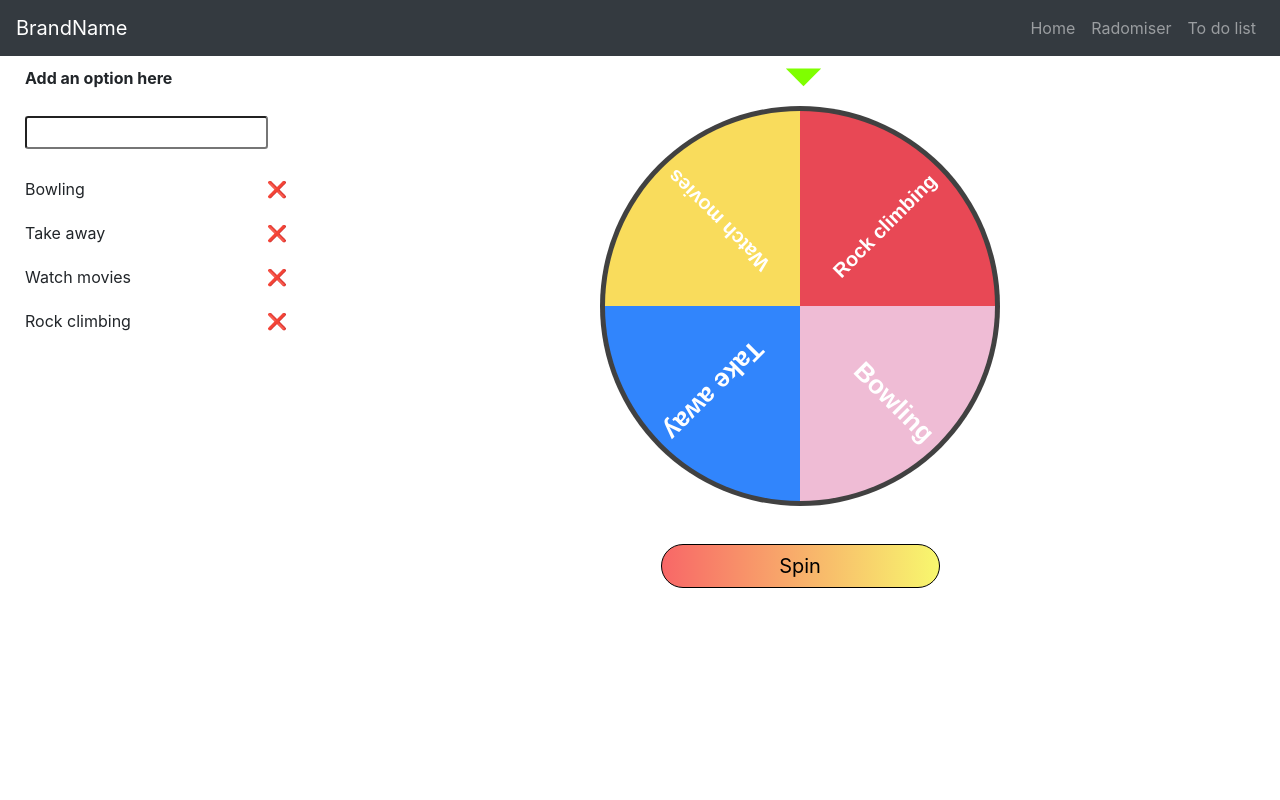
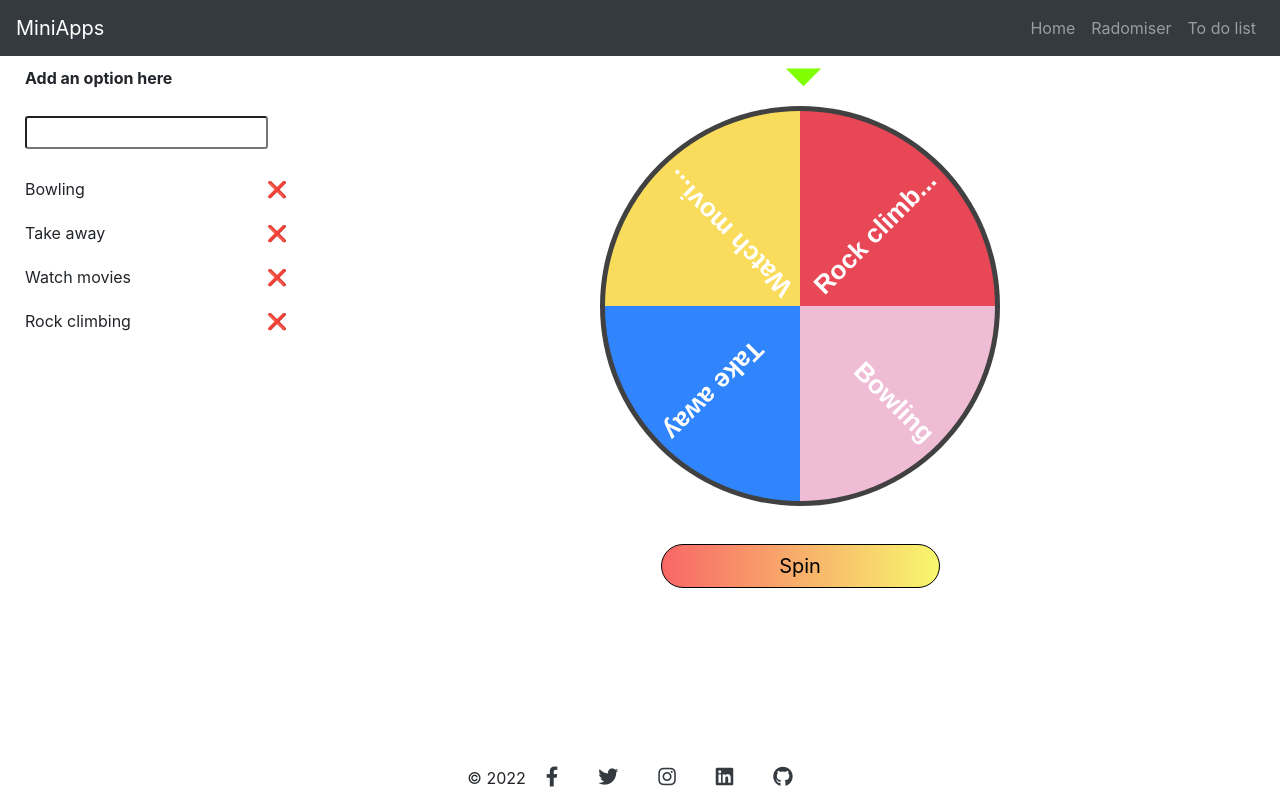
Before and after one commit to JustTanwa/MiniApps, a React (Create React App) app: page / in a window 1280 px wide. Built offline with nearby package versions, Linux system fonts and the light colour scheme.

Commit message:
added footer component

```diff
--- a/public/index.html
+++ b/public/index.html
@@ -25,7 +25,7 @@
       work correctly both with client-side routing and a non-root public URL.
       Learn how to configure a non-root public URL by running `npm run build`.
     -->
-  <title>React App</title>
+  <title>Miscellaneous Apps</title>
 </head>
 
 <body>
--- a/src/App.js
+++ b/src/App.js
@@ -3,7 +3,7 @@ import Navbar from './components/Navbar';
 import { Textbox } from './components/Textbox';
 import React, { useState, useEffect } from 'react';
 import Wheel from './components/Wheel';
-import { isDisabled } from '@testing-library/user-event/dist/utils';
+import Footer from './components/Footer';
 
 function App() {
   const defaultList = [{ name: "Bowling", id: 1 },
@@ -36,10 +36,6 @@ function App() {
 
   }
 
-  const handleSpin = () => {
-    console.log("code the spinning");
-  }
-
   return (
     <div className='App'>
       <Navbar />
@@ -67,6 +63,7 @@ function App() {
           </div>
         </div>
       </div>
+      <Footer />
     </div>
 
 
--- /dev/null
+++ b/src/components/Footer.js
@@ -0,0 +1,44 @@
+import React from "react";
+
+function Footer() {
+    return (
+        <footer>
+            <div className="container pt-4 text-center fixed-bottom pb-2">
+                © {new Date().getFullYear()}
+                <a
+                    className="btn-lg text-dark m-1"
+                    href="https://www.facebook.com/sharer/sharer.php?u=https://sleepy-ramanujan-3178c1.netlify.app/"
+                    target="_blank"
+                    role="button"
+                ><i className="fab fa-facebook-f"></i
+                ></a>
+                <a
+                    className="btn-lg text-dark m-1"
+                    href="https://twitter.com/intent/tweet?url=https://sleepy-ramanujan-3178c1.netlify.app/"
+                    role="button"
+                ><i className="fab fa-twitter"></i
+                ></a>
+                <a
+                    className="btn-lg text-dark m-1"
+                    href="https://www.instagram.com/"
+                    role="button"
+                ><i className="fab fa-instagram"></i
+                ></a>
+                <a
+                    className="btn-lg text-dark m-1"
+                    href="#"
+                    role="button"
+                ><i className="fab fa-linkedin"></i
+                ></a>
+                <a
+                    className="btn-lg text-dark m-1"
+                    href="#"
+                    role="button"
+                ><i className="fab fa-github"></i
+                ></a>
+            </div>
+        </footer>
+    )
+}
+
+export default Footer;
--- a/src/components/Navbar.js
+++ b/src/components/Navbar.js
@@ -6,7 +6,7 @@ function Navbar() {
    return (
       <>
          <nav className="navbar navbar-expand-md navbar-dark bg-dark">
-            <a href="/" className="navbar-brand">BrandName</a>
+            <a href="/" className="navbar-brand">MiniApps</a>
             <button className='navbar-toggler'>
                <span className='navbar-toggler-icon' data-toggle="collapse" data-target="#navBarMenu"></span>
             </button>
--- a/src/components/Wheel.js
+++ b/src/components/Wheel.js
@@ -15,6 +15,8 @@ export const Wheel = props => {
    const random = () => Math.random() * (0.45 - 0.25) + 0.25;
    let angSpd = 0;
    let ang = 0;
+
+   const getIndex = () => Math.floor(slices - ang / (2 * Math.PI) * slices) % slices;
 
    const draw = (ctx, n=1) => {
       const centerX = ctx.canvas.width / 2;
@@ -35,16 +37,25 @@ export const Wheel = props => {
          ctx.rotate(slice*i + slice / 2);
          ctx.textAlign = "right";
          ctx.fillStyle = "#fff";
-         ctx.font = optionlist[i].name.length > 10 ?
-                  "bold 20px sans-serif"
-                  :"bold 26px sans-serif";
-         ctx.fillText(optionlist[i] ? optionlist[i].name: "", rad - 10, 10);
+         const refracList = optionlist.map(({name}) => {
+            if(name.length > 10) {
+              return [name.slice(0, 10) + "..."]
+            }
+            return [name.slice(0, 10)]})
+         ctx.font = "bold 26px sans-serif";
+         ctx.fillText(optionlist[i] ? refracList[i]: "", rad - 10, 10);
          ctx.restore();
       }
 
    }
 
    function spin() {
+      const curSelection = optionlist[getIndex()];
+      if (angSpd < 0.002) {
+         const selection = document.querySelector(".selection");
+         selection.innerHTML = curSelection.name;
+      } // show the selection
+
       const EL_wheel = document.querySelector("#wheelCanvas")
       EL_wheel.style.transform = `rotate(${ang - Math.PI / 2}rad)`;
    }
@@ -70,11 +81,11 @@ export const Wheel = props => {
 
    function handleSpinClick() {
       if (!angSpd) {
-         angSpd = random();
+         angSpd = random(); // choose random speed between 0.25 and 0.45
          const optionButton = document.querySelectorAll('.option-btn');
          optionButton.forEach(button => {
             button.setAttribute("disabled", "true");
-         });
+         }); // disable the remove button while spinning
 
       }
    }
```
